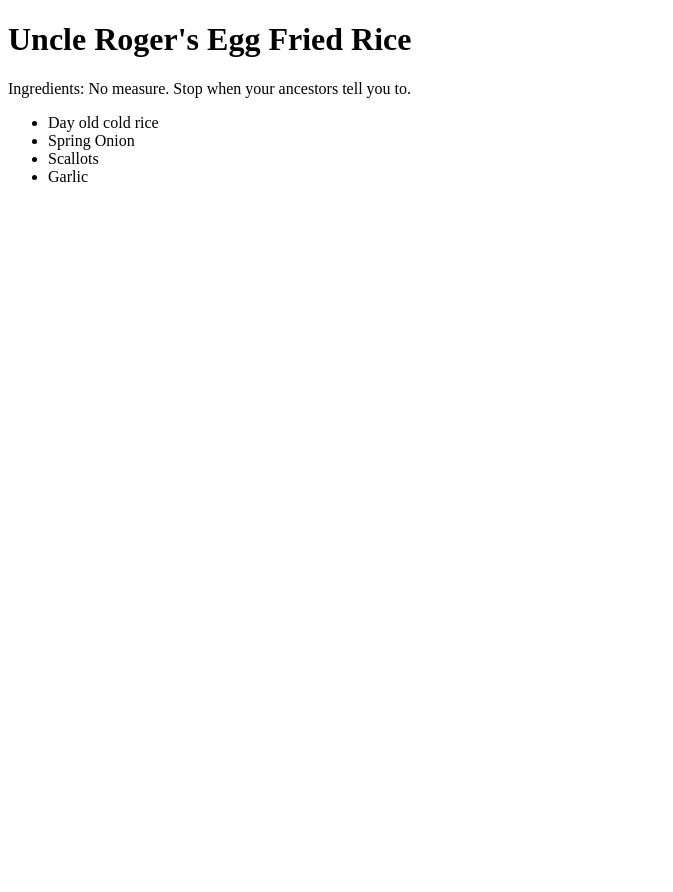
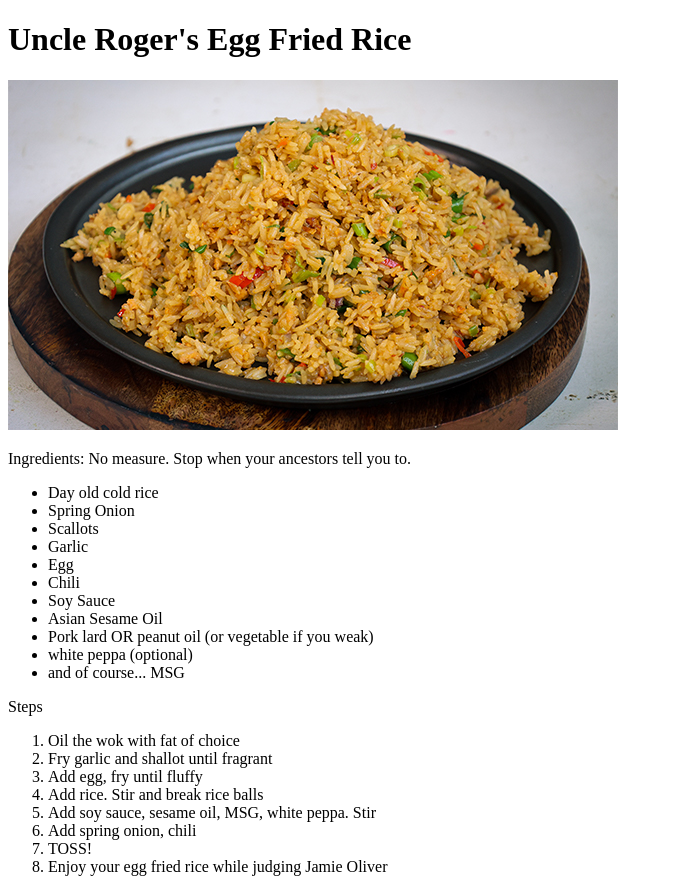
Before and after one commit to anhpworks/odin-recipes, a plain HTML site: page recipes/recipe1.html in a window 1280 px wide. Shown: the whole page, without its empty margins (0-673 px from the left). Before the commit the page ends 800 px from the top, so only its background shows below. Drawn offline with Linux system fonts and the light colour scheme.

Commit message:
Add img tag for fried rice

```diff
--- a/recipes/recipe1.html
+++ b/recipes/recipe1.html
@@ -8,13 +8,37 @@
     <h1>
     Uncle Roger's Egg Fried Rice
     </h1>
-    <p>Ingredients: No measure. Stop when your ancestors tell you to.
+
+    <p>
+        <img src="../images/unclerogerFR.jpg">
+        <div>
+        Ingredients: No measure. Stop when your ancestors tell you to.
+
         <ul>
             <li>Day old cold rice</li>
             <li>Spring Onion</li>
             <li>Scallots</li>
             <li>Garlic</li>
+            <li>Egg</li>
+            <li>Chili</li>
+            <li>Soy Sauce</li>
+            <li>Asian Sesame Oil</li>
+            <li>Pork lard OR peanut oil (or vegetable if you weak)</li>
+            <li>white peppa (optional)</li>
+            <li>and of course... MSG</li>
         </ul>
+        Steps
+        <ol>
+            <li>Oil the wok with fat of choice</li>
+            <li>Fry garlic and shallot until fragrant</li>
+            <li>Add egg, fry until fluffy</li>
+            <li>Add rice. Stir and break rice balls</li>
+            <li>Add soy sauce, sesame oil, MSG, white peppa. Stir</li>
+            <li>Add spring onion, chili</li>
+            <li>TOSS!</li>
+            <li>Enjoy your egg fried rice while judging Jamie Oliver</li>
+        </ol>
+    </div>
     </p>
 </body>
 </html>
```
